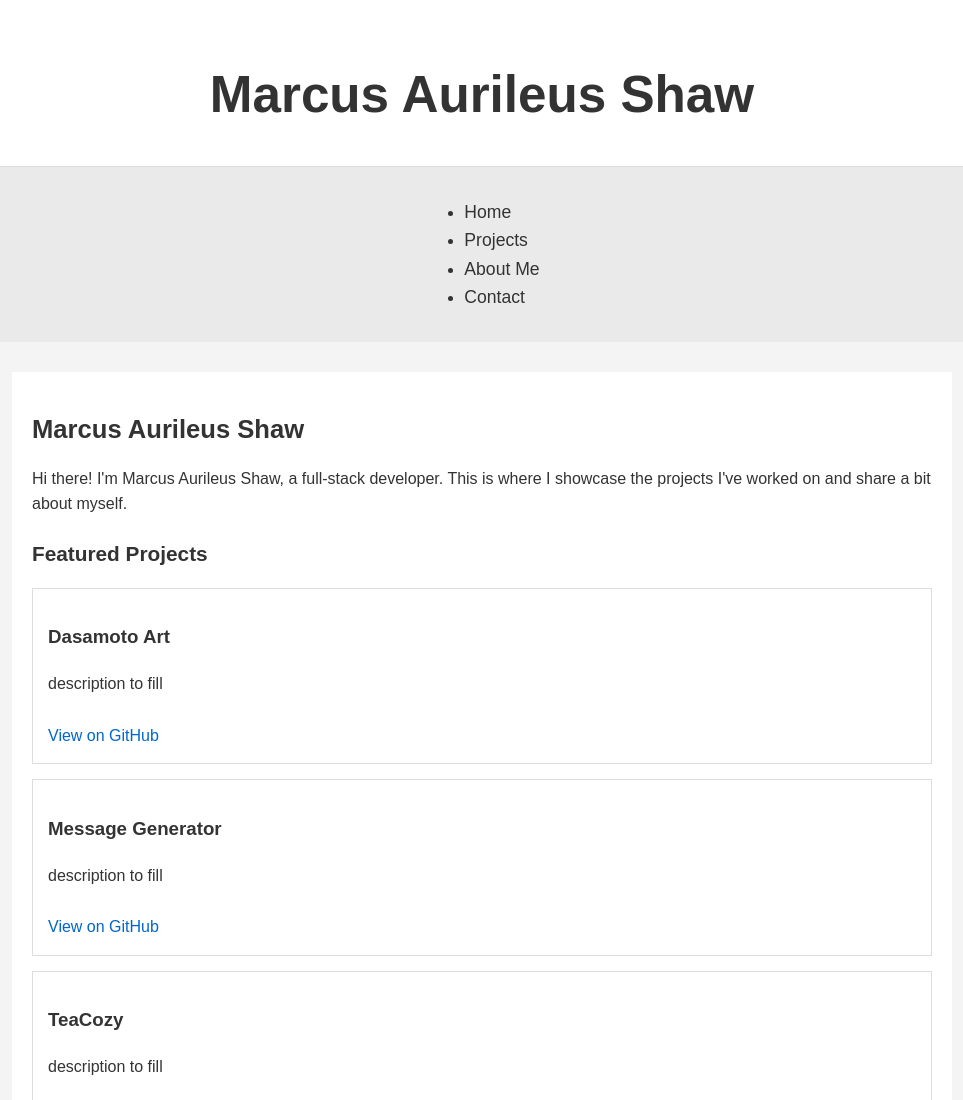
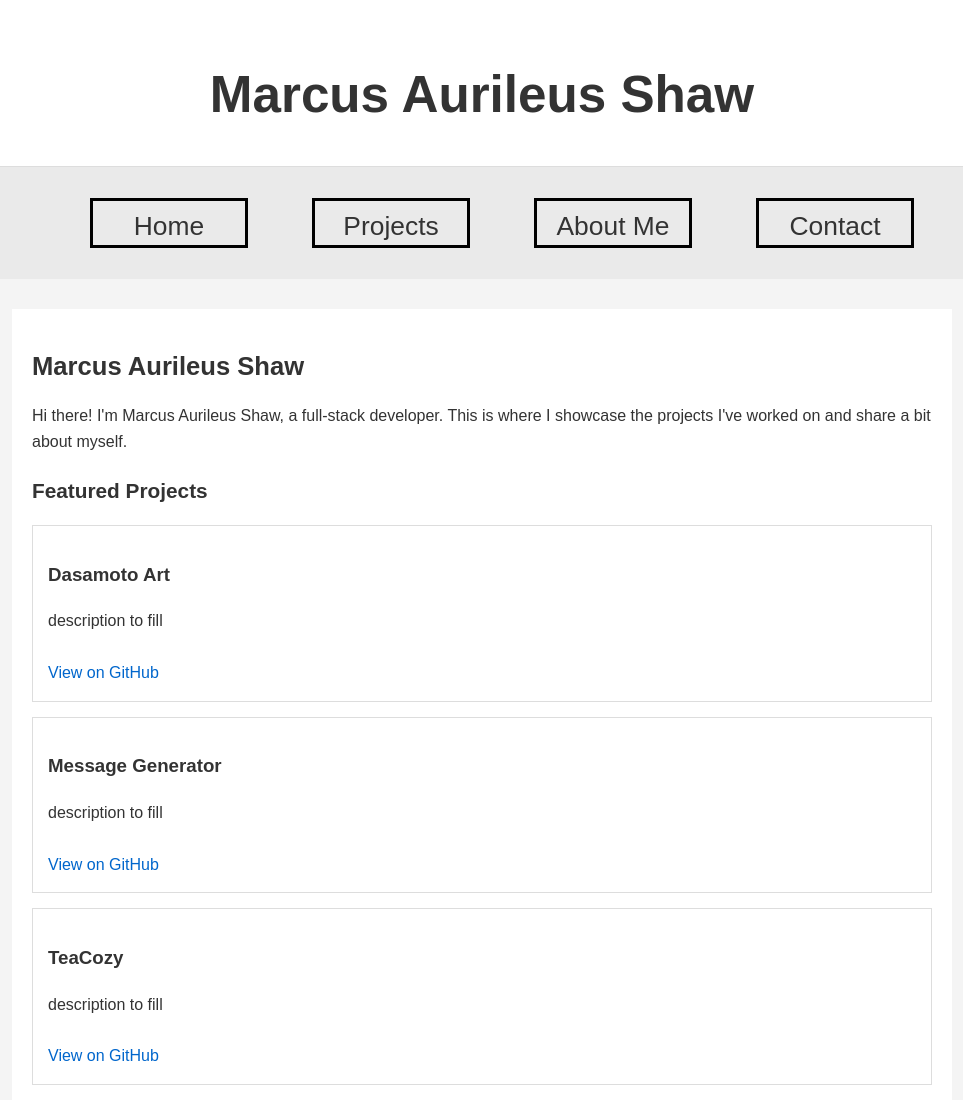
Before and after one commit to Marcusshaw179/PortfolioWebsite, a plain HTML site: page index.html in a window 1280 px wide. Shown: the top 1100 px of the page, without its empty margins (158-1121 px from the left). Drawn offline with Linux system fonts and the light colour scheme.

Commit message:
Some button styling

```diff
--- a/css/style.css
+++ b/css/style.css
@@ -31,6 +31,21 @@ nav a {
     text-decoration: none;
     font-size: 1.1em;
     color: #333;
+}
+.nav-links-container {
+    display: flex;
+    position: center;
+    justify-content: center;
+    gap: 4rem;
+}
+.nav-links {
+    text-align: center;
+    width: 6em;
+    height: 1.5em;
+    font-size: 1.5em;
+    padding: 4px;
+    list-style: none;
+    border: black 3px solid;
 }
 
 nav a:hover {
```
